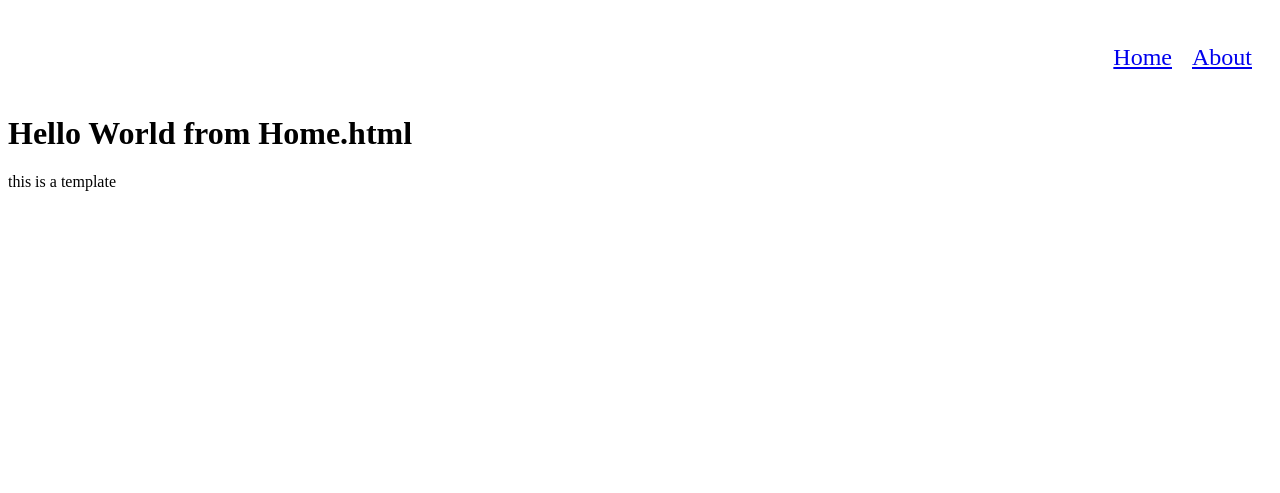
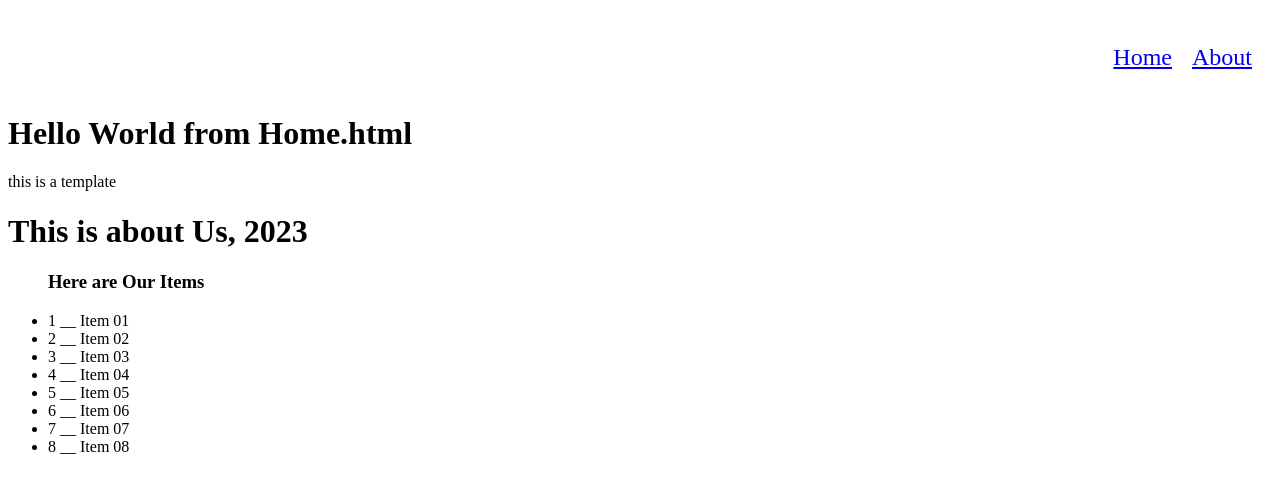
Before and after one commit to jadTahaGit/Django-Simple-Project, a Django app: page / in a window 1280 px wide. Shown: the top 493 px of the page. Run offline with Django 4.2, Linux system fonts and the light colour scheme.

Commit message:
forLoop  in a Template --version01.60.46

```diff
--- a/src/trydjango/pages/views.py
+++ b/src/trydjango/pages/views.py
@@ -6,7 +6,13 @@ def home_view(*args, **kwargs):
     return HttpResponse("<h1> Hello World </h1>")
 
 def home_view_02(request,*args, **kwargs):
-    return render(request, "home.html", {})
+    my_context = {
+        "myText": "This is about Us",
+        "myNumber": 2023,
+        "myList" : {1,2,3,4,5,6,7,8}
+    }
+
+    return render(request, "home.html", my_context)
 
 def about_view(request,*args, **kwargs):
     my_context = {
--- a/src/trydjango/templates/home.html
+++ b/src/trydjango/templates/home.html
@@ -2,4 +2,13 @@
 <h1>Hello World from Home.html</h1>
 <p>this is a template</p>
 
+<h1>{{myText}}, {{myNumber}}</h1>
+
+<ul>
+  <h3>Here are Our Items</h3>
+  {%for mySubItem in myList %}
+  <li>{{forloop.counter}} __ Item 0{{mySubItem}}</li>
+  {% endfor %}
+</ul>
+
 {% endblock %}
```
